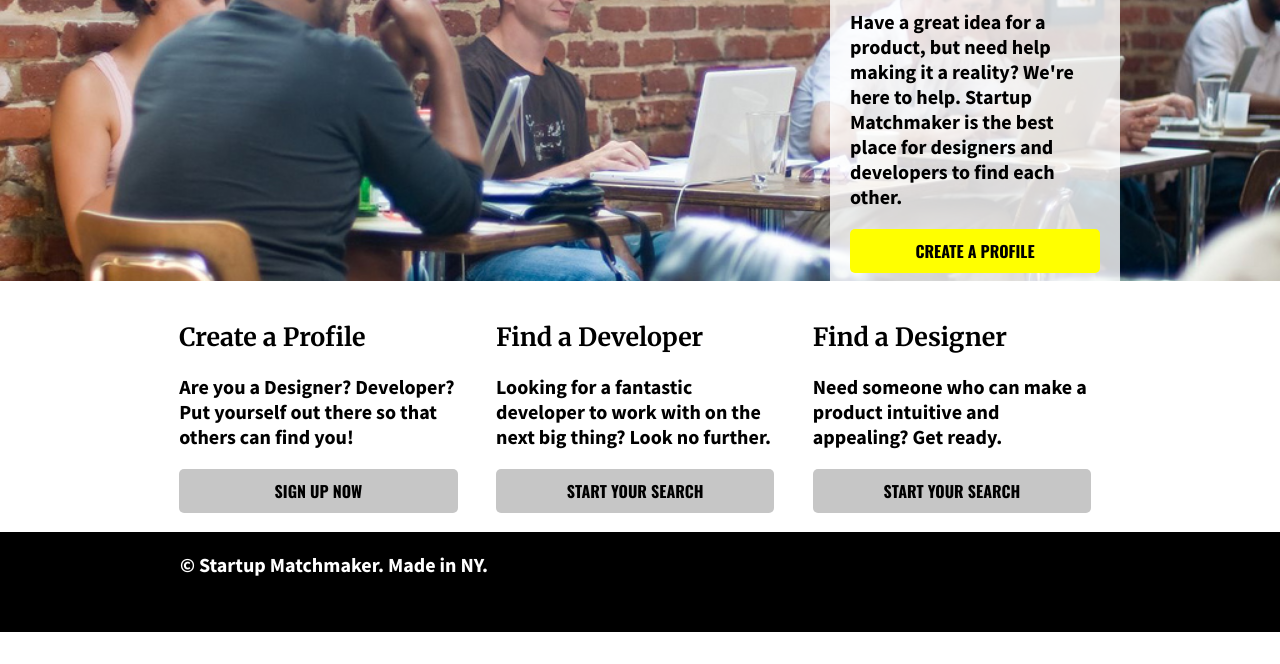
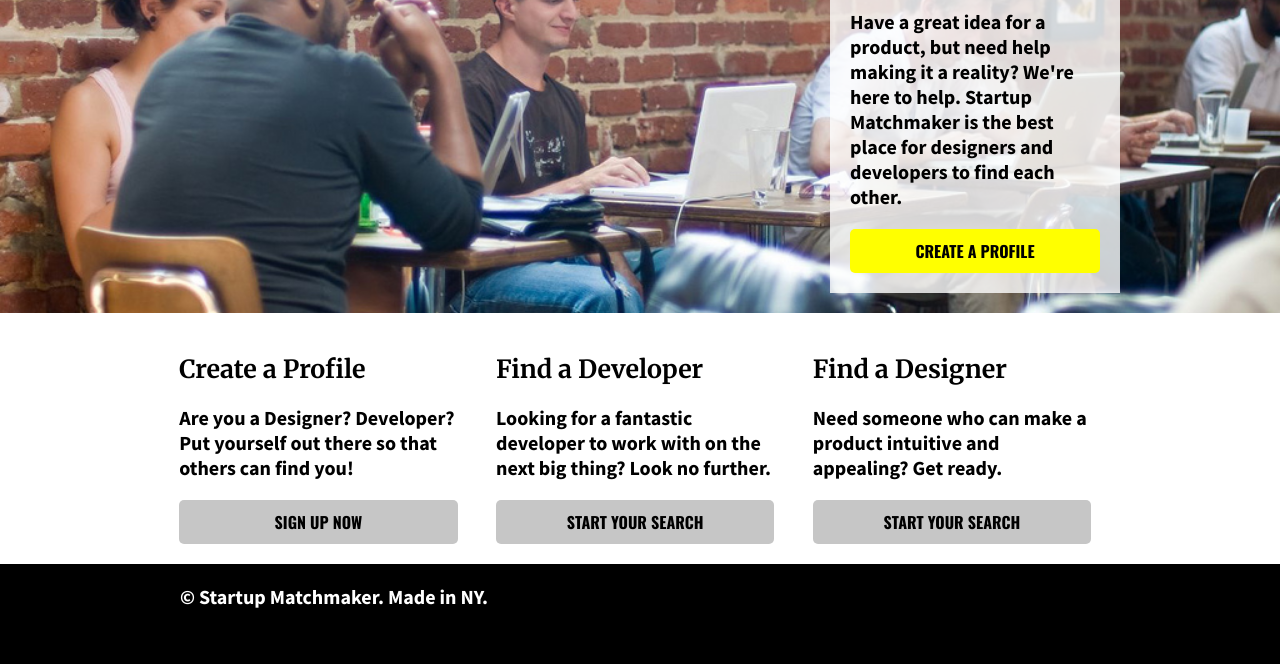
Before and after one commit to shdwyer/homework-startup-matchmaker, a plain HTML site: page index.html in a window 1280 px wide. Shown: the part 344-1008 px from the top of the page. Before the commit the page ends 976 px from the top, so only its background shows below. Drawn offline with nearby package versions, Linux system fonts and the light colour scheme.

Commit message:
fixed image

```diff
--- a/css/style.css
+++ b/css/style.css
@@ -62,7 +62,6 @@ ins{
 	background-repeat: no-repeat;
  	background-position: center center;
   	background-size: cover;
-	height: 400px;
 	overflow: auto;
 }
 
@@ -74,6 +73,7 @@ ins{
 	font-family: 'Source Sans Pro', sans-serif;
 	font-weight: bold;
 	margin-top: 20px;
+	margin-bottom: 20px;
 }
 
 #image aside h2{
```
